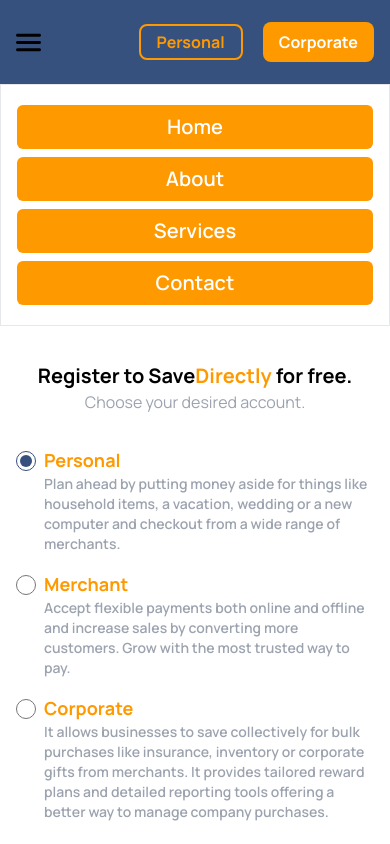
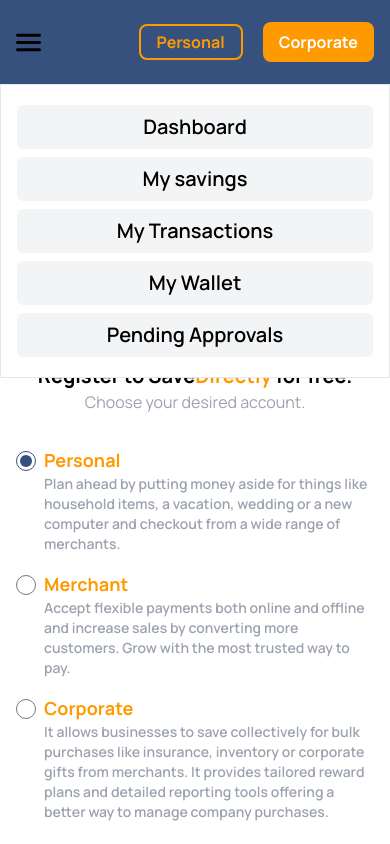
Before and after one commit to jantar25/save-directly, a React (Vite) app: page / in a window 390 px wide. Both pictures are taken after a click on the picture 28 px from the left and 42 px from the top of the page. Shown: the top 844 px of the page. Built offline with nearby package versions, Linux system fonts and the light colour scheme.

Commit message:
refine the navigation

```diff
--- a/src/Components/Navbar.jsx
+++ b/src/Components/Navbar.jsx
@@ -62,7 +62,7 @@ const Navbar = () => {
             </Link>
           </div>:
           <>
-            <div className='items-center justify-between hidden md:flex'>
+            <div className='items-center justify-between hidden lg:flex'>
               {accountNavigations.slice(1).map((nav) => (
                 <NavLink
                   key={nav.id}
@@ -134,7 +134,7 @@ const Navbar = () => {
       {toggleMenu &&
         <div data-testid='mobile-menu' className='absolute top-[10vh] left-0 right-0 lg:hidden flex flex-col items-center justify-between
          bg-white p-4 border' ref={ dropDownMenuRef }>
-          {navigations.map((nav) => (
+          {accountNavigations.slice(1).map((nav) => (
             <NavLink key={nav.id} to={nav.path} className={({ isActive }) => isActive?  'bg-main my-1 w-full text-center py-2 rounded-md text-white'
             : 'bg-gray-100 my-1 w-full text-center py-2 rounded-md hover:bg-main hover:text-white'} onClick={ closeMenu }>
               <span className='text-xl font-semibold'>{nav.name}</span>
--- a/src/Constants/navigations.js
+++ b/src/Constants/navigations.js
@@ -24,9 +24,14 @@ export const navigations = [
 
 export const accountNavigations = [
   {
-    id: 1,
+    id: 0,
     name: 'Profile',
     path: '/profile'
+  },
+  {
+    id: 1,
+    name: 'Dashboard',
+    path: '/dashboard'
   },
   {
     id: 2,
```
